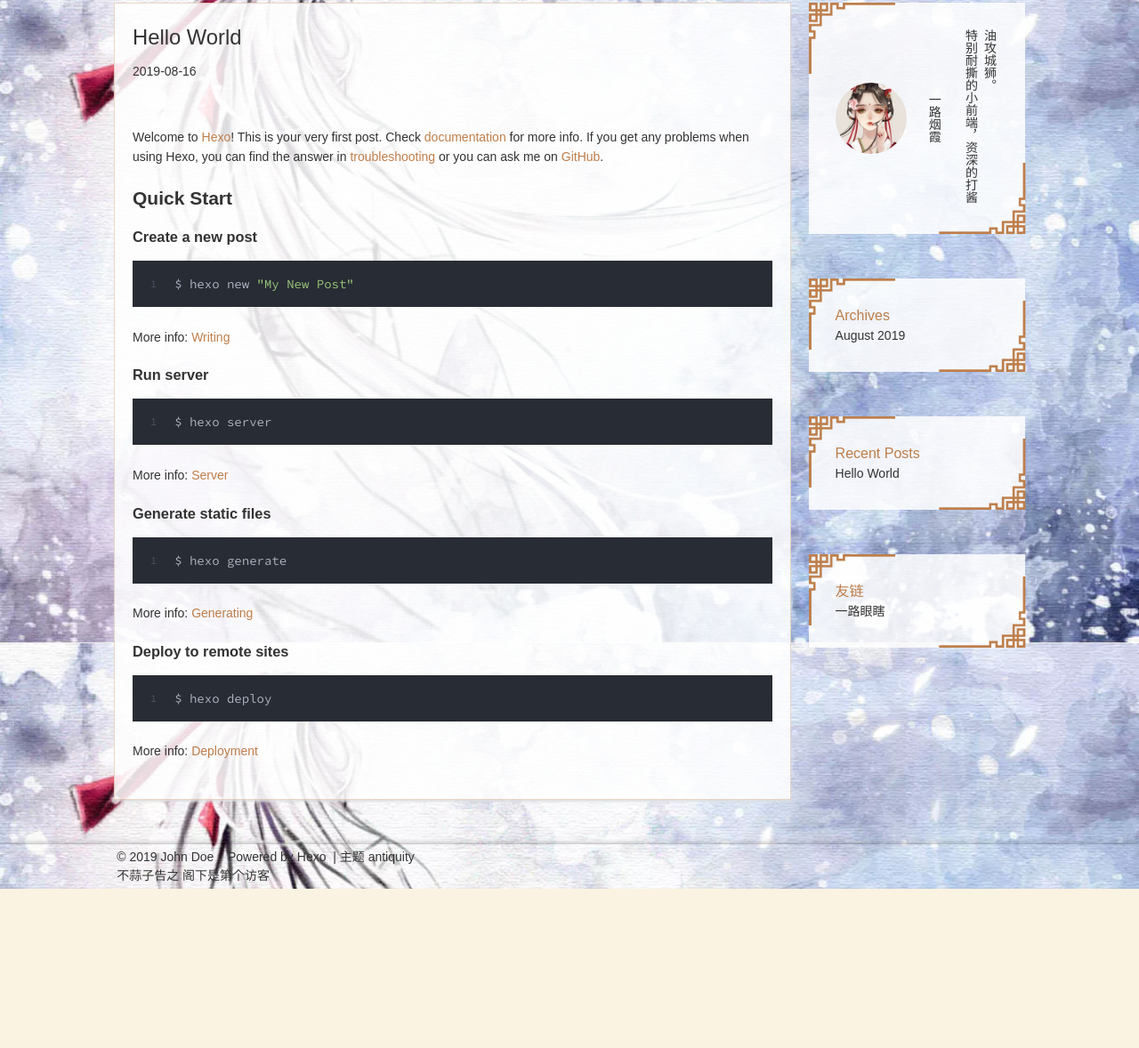
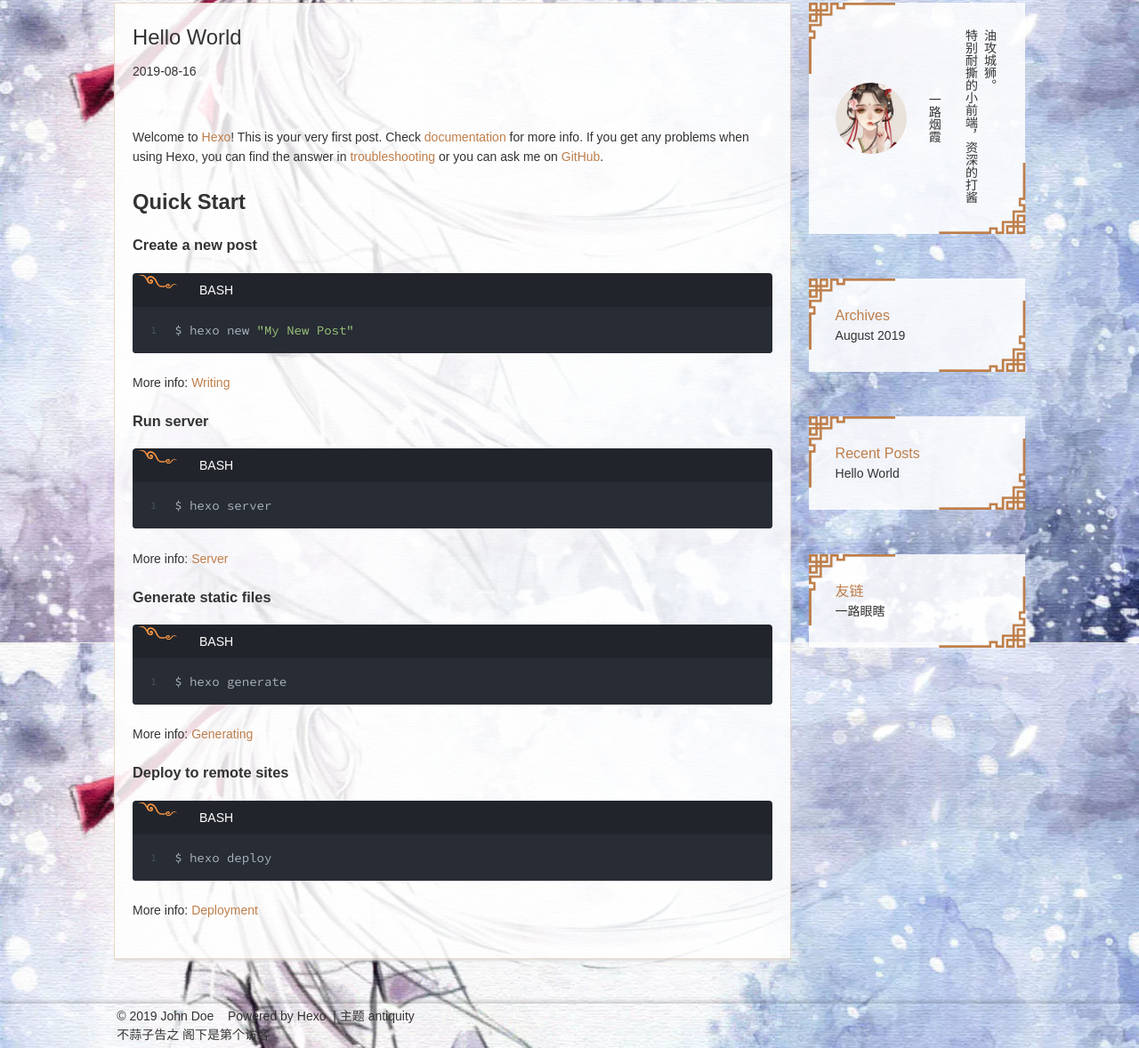
Before and after one commit to xsfs/xsfs.github.io, a plain HTML site: page index.html in a window 1280 px wide. Shown: the part 77-1255 px from the top of the page at 89% size. Before the commit the page ends 1076 px from the top, so only its background shows below. Drawn offline with nearby package versions, Linux system fonts and the light colour scheme; some packages are replaced by stand-ins of ours; a script that the page names is missing.

Commit message:
Site updated: 2019-08-19 14:38:11

```diff
--- a/index.html
+++ b/index.html
@@ -89,16 +89,16 @@
     <div class="article-content article-content-cloud" itemprop="articleBody">
 
         <p>Welcome to <a href="https://hexo.io/" target="_blank" rel="noopener">Hexo</a>! This is your very first post. Check <a href="https://hexo.io/docs/" target="_blank" rel="noopener">documentation</a> for more info. If you get any problems when using Hexo, you can find the answer in <a href="https://hexo.io/docs/troubleshooting.html" target="_blank" rel="noopener">troubleshooting</a> or you can ask me on <a href="https://github.com/hexojs/hexo/issues" target="_blank" rel="noopener">GitHub</a>.</p>
-<h2 id="Quick-Start"><a href="#Quick-Start" class="headerlink" title="Quick Start"></a>Quick Start</h2><h3 id="Create-a-new-post"><a href="#Create-a-new-post" class="headerlink" title="Create a new post"></a>Create a new post</h3><figure class="highlight bash"><table><tr><td class="gutter"><pre><span class="line">1</span><br></pre></td><td class="code"><pre><span class="line">$ hexo new <span class="string">"My New Post"</span></span><br></pre></td></tr></table></figure>
+<h1 id="Quick-Start"><a href="#Quick-Start" class="headerlink" title="Quick Start"></a>Quick Start</h1><h3 id="Create-a-new-post"><a href="#Create-a-new-post" class="headerlink" title="Create a new post"></a>Create a new post</h3><div class="highlight-box"autocomplete="off" autocorrect="off" autocapitalize="off" spellcheck="false" contenteditable="true"data-rel="BASH"><figure class="iseeu highlight /bash"><table><tr><td class="gutter"><pre><span class="line">1</span><br></pre></td><td class="code"><pre><span class="line">$ hexo new <span class="string">"My New Post"</span></span><br></pre></td></tr></table></figure></div>
 
 <p>More info: <a href="https://hexo.io/docs/writing.html" target="_blank" rel="noopener">Writing</a></p>
-<h3 id="Run-server"><a href="#Run-server" class="headerlink" title="Run server"></a>Run server</h3><figure class="highlight bash"><table><tr><td class="gutter"><pre><span class="line">1</span><br></pre></td><td class="code"><pre><span class="line">$ hexo server</span><br></pre></td></tr></table></figure>
+<h3 id="Run-server"><a href="#Run-server" class="headerlink" title="Run server"></a>Run server</h3><div class="highlight-box"autocomplete="off" autocorrect="off" autocapitalize="off" spellcheck="false" contenteditable="true"data-rel="BASH"><figure class="iseeu highlight /bash"><table><tr><td class="gutter"><pre><span class="line">1</span><br></pre></td><td class="code"><pre><span class="line">$ hexo server</span><br></pre></td></tr></table></figure></div>
 
 <p>More info: <a href="https://hexo.io/docs/server.html" target="_blank" rel="noopener">Server</a></p>
-<h3 id="Generate-static-files"><a href="#Generate-static-files" class="headerlink" title="Generate static files"></a>Generate static files</h3><figure class="highlight bash"><table><tr><td class="gutter"><pre><span class="line">1</span><br></pre></td><td class="code"><pre><span class="line">$ hexo generate</span><br></pre></td></tr></table></figure>
+<h3 id="Generate-static-files"><a href="#Generate-static-files" class="headerlink" title="Generate static files"></a>Generate static files</h3><div class="highlight-box"autocomplete="off" autocorrect="off" autocapitalize="off" spellcheck="false" contenteditable="true"data-rel="BASH"><figure class="iseeu highlight /bash"><table><tr><td class="gutter"><pre><span class="line">1</span><br></pre></td><td class="code"><pre><span class="line">$ hexo generate</span><br></pre></td></tr></table></figure></div>
 
 <p>More info: <a href="https://hexo.io/docs/generating.html" target="_blank" rel="noopener">Generating</a></p>
-<h3 id="Deploy-to-remote-sites"><a href="#Deploy-to-remote-sites" class="headerlink" title="Deploy to remote sites"></a>Deploy to remote sites</h3><figure class="highlight bash"><table><tr><td class="gutter"><pre><span class="line">1</span><br></pre></td><td class="code"><pre><span class="line">$ hexo deploy</span><br></pre></td></tr></table></figure>
+<h3 id="Deploy-to-remote-sites"><a href="#Deploy-to-remote-sites" class="headerlink" title="Deploy to remote sites"></a>Deploy to remote sites</h3><div class="highlight-box"autocomplete="off" autocorrect="off" autocapitalize="off" spellcheck="false" contenteditable="true"data-rel="BASH"><figure class="iseeu highlight /bash"><table><tr><td class="gutter"><pre><span class="line">1</span><br></pre></td><td class="code"><pre><span class="line">$ hexo deploy</span><br></pre></td></tr></table></figure></div>
 
 <p>More info: <a href="https://hexo.io/docs/deployment.html" target="_blank" rel="noopener">Deployment</a></p>
 
```
Also changed, not shown: 2019/08/16/hello-world/index.html (+5 -5 lines).
